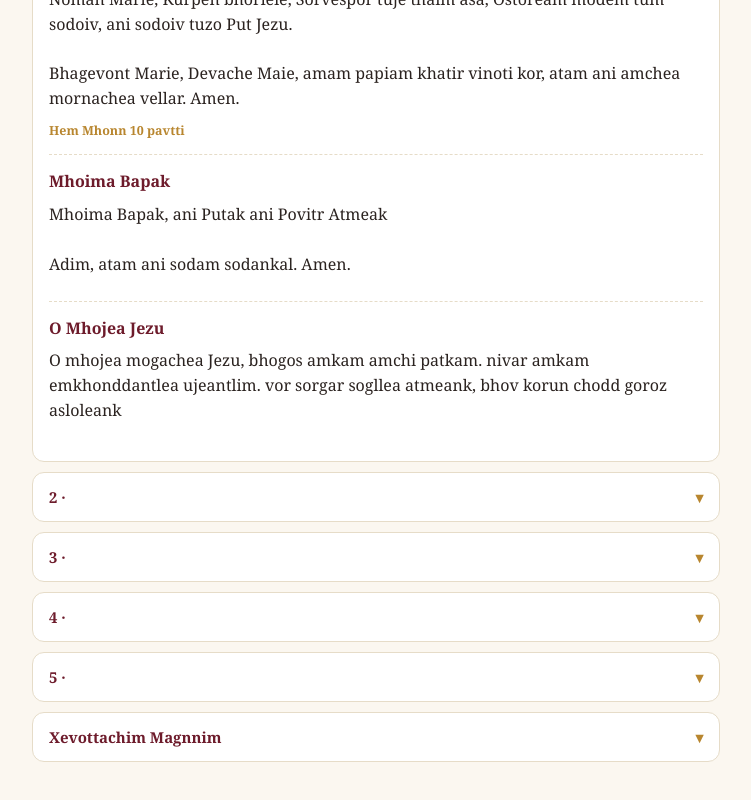
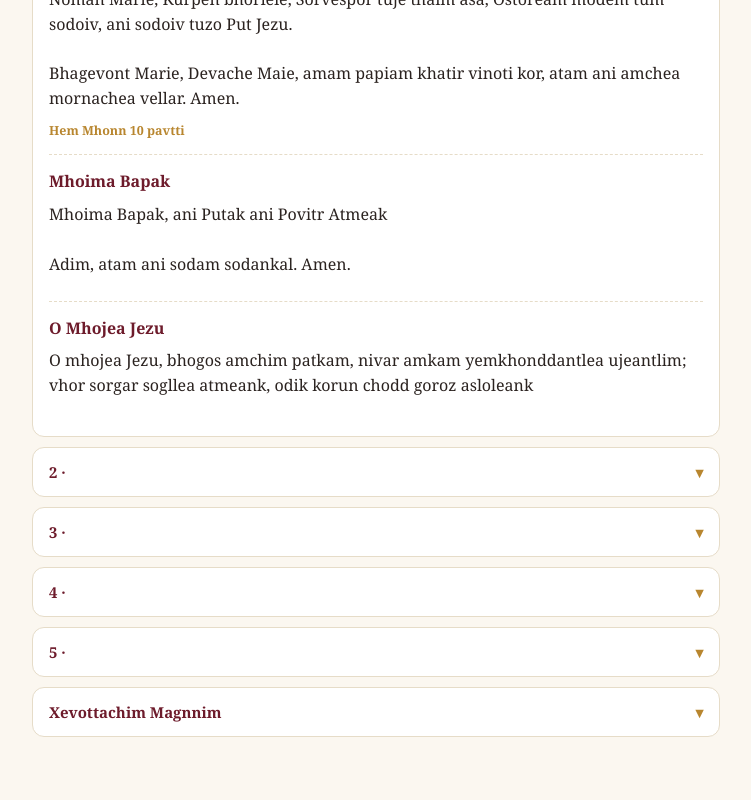
Before and after one commit to ignitedpear/prayers, a React (Vite) app: page / in a window 1280 px wide. Shown: the part 897-1697 px from the top of the page, without its empty margins (264-1015 px from the left). Built offline with nearby package versions, Linux system fonts and the light colour scheme.

Commit message:
Correct fatima prayer

```diff
--- a/src/data/prayers.js
+++ b/src/data/prayers.js
@@ -103,7 +103,7 @@ export const PRAYERS = {
       la: 'O mi Iesu, dimitte nobis debita nostra, salva nos ab igne inferni, adduc in caelum omnes animas, praesertim illas, quae misericordiae tuae maxime indigent.',
       es: '¡Oh Jesús mío!, perdona nuestros pecados, líbranos del fuego del infierno, lleva todas las almas al cielo y socorre especialmente a las más necesitadas de tu misericordia.',
       pt: 'Ó meu Jesus, perdoai-nos, livrai-nos do fogo do inferno; levai as almas todas para o Céu, principalmente as que mais precisarem.',
-      kok: 'O mhojea mogachea Jezu, bhogos amkam amchi patkam. nivar amkam emkhonddantlea ujeantlim. vor sorgar sogllea atmeank, bhov korun chodd goroz asloleank',
+      kok: 'O mhojea Jezu, bhogos amchim patkam, nivar amkam yemkhonddantlea ujeantlim; vhor sorgar sogllea atmeank, odik korun chodd goroz asloleank',
     },
   },
 
```
